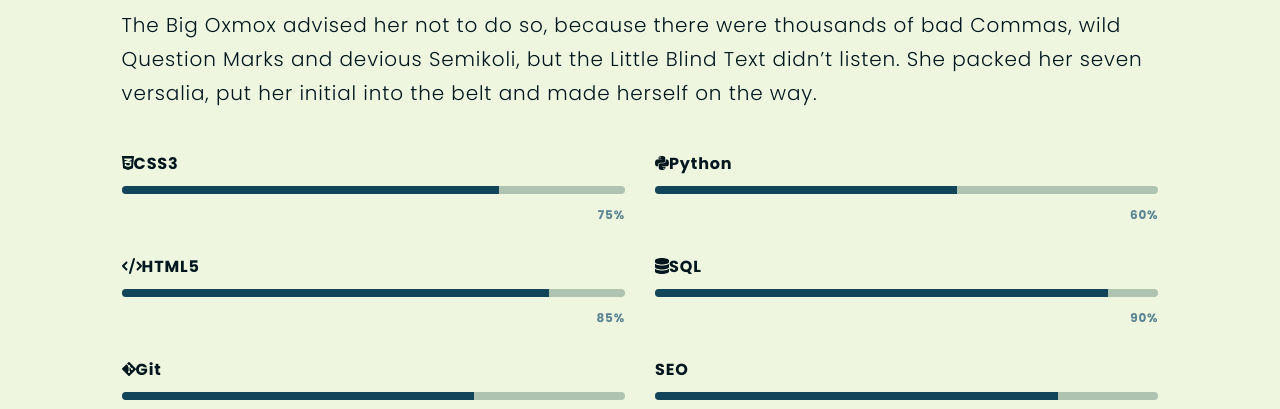
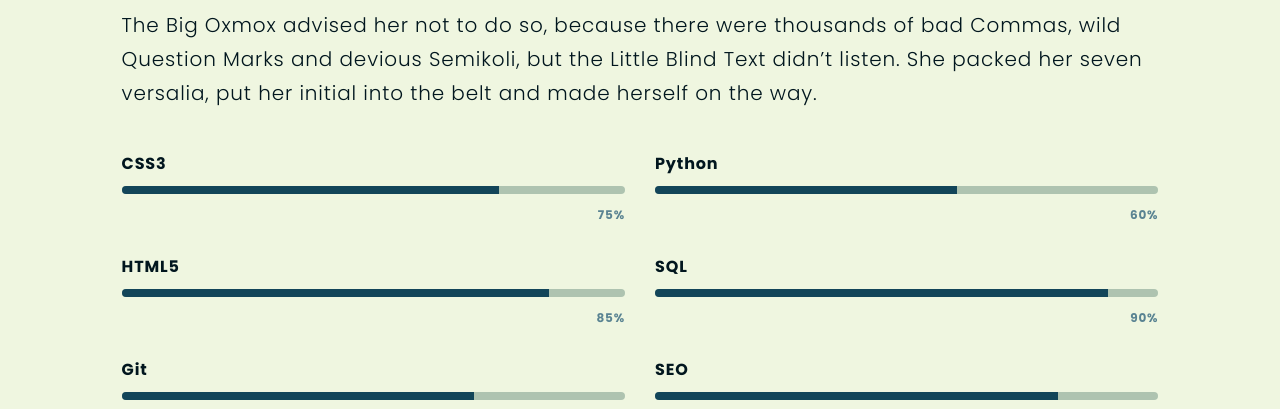
Before and after one commit to kisulu/plp-portfolio, a plain HTML site: page index.html in a window 1280 px wide. Shown: the part 1814-2223 px from the top of the page. Drawn offline with Linux system fonts and the light colour scheme; a web font is replaced by a local one.

Commit message:
Update index.html

```diff
--- a/index.html
+++ b/index.html
@@ -29,7 +29,6 @@
           <ul id="side-menu">
             <li><a href="#header">Home</a></li>
             <li><a href="#about">About</a></li>
-            <li><a href="blog.html">Blog</a></li>
             <li><a href="#skills">Skills</a></li>
             <li><a href="#education">Education</a></li>
             <li><a href="#project">Projects</a></li>
@@ -133,35 +132,35 @@
         </div>
         <div class="skills-container">
           <div class="skill">
-            <h3><i class="fa-brands fa-css3-alt"></i>CSS3</h3>
+            <h3>CSS3</h3>
             <div class="progress-bar">
               <div class="progress" style="width: 75%"></div>
             </div>
             <span class="percentage">75%</span>
           </div>
           <div class="skill">
-            <h3><i class="fa-brands fa-python"></i>Python</h3>
+            <h3>Python</h3>
             <div class="progress-bar">
               <div class="progress" style="width: 60%"></div>
             </div>
             <span class="percentage">60%</span>
           </div>
           <div class="skill">
-            <h3><i class="fa-solid fa-code"></i>HTML5</h3>
+            <h3>HTML5</h3>
             <div class="progress-bar">
               <div class="progress" style="width: 85%"></div>
             </div>
             <span class="percentage">85%</span>
           </div>
           <div class="skill">
-            <h3><i class="fa-solid fa-database"></i>SQL</h3>
+            <h3>SQL</h3>
             <div class="progress-bar">
               <div class="progress" style="width: 90%"></div>
             </div>
             <span class="percentage">90%</span>
           </div>
           <div class="skill">
-            <h3><i class="fa-brands fa-git-alt"></i>Git</h3>
+            <h3>Git</h3>
             <div class="progress-bar">
               <div class="progress" style="width: 70%"></div>
             </div>
```
